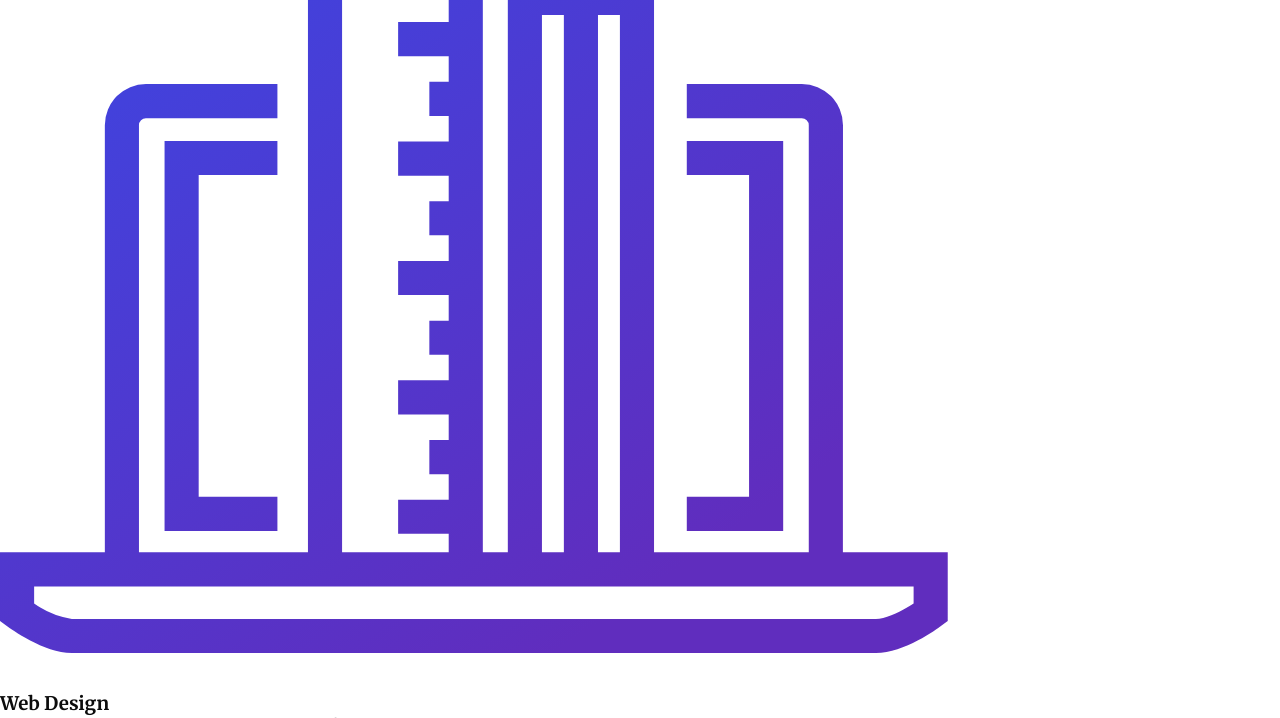
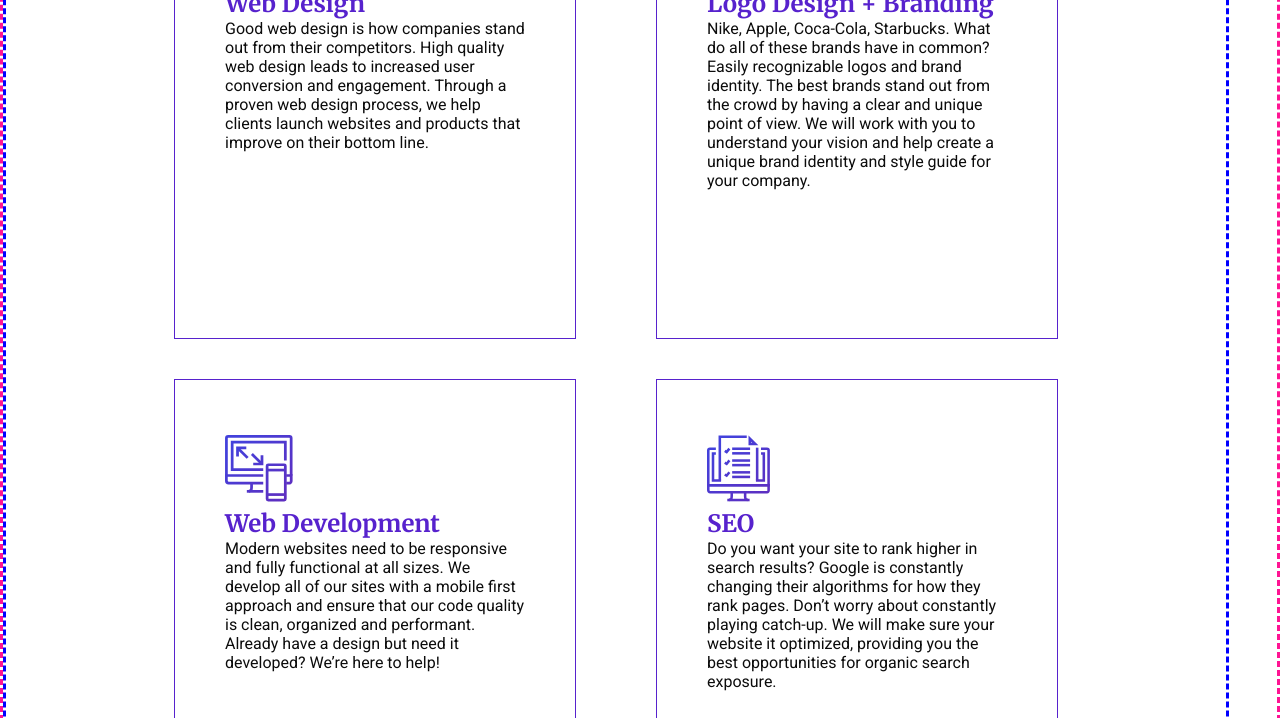
Before and after one commit to RegioProfessionals/HW_Novi_Frontend_HW4_OwnSetup, a website: page index.html in a window 1280 px wide. Shown: the part 3203-3921 px from the top of the page. Drawn offline with Linux system fonts and the light colour scheme.

Commit message:
section 3 started. Needs some alignment still.

```diff
--- a/index.html
+++ b/index.html
@@ -73,50 +73,54 @@ If this changes in the future than the code needs to be changed. -->
 
 
     <section class="section3-outer-container-3">
-        <div class="inner-container-3">
-            <article>
-                <img src="assets/icon_web-design.svg" alt="icon Web-Design">
-                <h3>Web Design</h3>
-                <p>Good web design is how companies stand out from their competitors. High quality web design leads to
+        <div class="article-section">
+            <div class="three-box-alignment">
+            <article class="boxed-article-items">
+                <img class="image-smaller" src="assets/icon_web-design.svg" alt="icon Web-Design">
+                <h3 class="boxed-article-title">Web Design</h3>
+                <p class="column-width-article">Good web design is how companies stand out from their competitors. High quality web design leads to
                     increased user conversion and engagement. Through a proven web design process, we help clients
                     launch websites and products that improve on their bottom line.</p>
             </article>
-            <article>
-                <img src="assets/icon_web-development.svg" alt="icon Web-Development">
-                <h3>Web Development</h3>
-                <p>Modern websites need to be responsive and fully functional at all sizes. We develop all of our sites
+            <article class="boxed-article-items">
+                <img class="image-smaller" src="assets/icon_web-development.svg" alt="icon Web-Development">
+                <h3 class="boxed-article-title">Web Development</h3>
+                <p class="column-width-article">Modern websites need to be responsive and fully functional at all sizes. We develop all of our sites
                     with a mobile first approach and ensure that our code quality is clean, organized and performant.
                     Already have a design but need it developed? We’re here to help!</p>
             </article>
-            <article>
-                <img src="assets/icon_ux.svg" alt="icon User Experience">
-                <h3>User Experience</h3>
-                <p>In order to build successful products you have to understand the user. We create user personas,
+            <article class="boxed-article-items">
+                <img class="image-smaller" src="assets/icon_ux.svg" alt="icon User Experience">
+                <h3 class="boxed-article-title">User Experience</h3>
+                <p class="column-width-article">In order to build successful products you have to understand the user. We create user personas,
                     wireframes and prototypes to test with users. This allows us to gather feedback which helps to shape
                     the product and can quickly eliminate potential risks – saving you time and money.</p>
             </article>
-            <article>
-                <img src="assets/icon_graphic-design.svg" alt="icon Design + Branding">
-                <h3>Logo Design + Branding</h3>
-                <p>Nike, Apple, Coca-Cola, Starbucks. What do all of these brands have in common? Easily recognizable
+            </div>
+            <div class ="three-box-alignment">
+            <article class="boxed-article-items">
+                <img class="image-smaller" src="assets/icon_graphic-design.svg" alt="icon Design + Branding">
+                <h3 class="boxed-article-title">Logo Design + Branding</h3>
+                <p class="column-width-article">Nike, Apple, Coca-Cola, Starbucks. What do all of these brands have in common? Easily recognizable
                     logos and brand identity. The best brands stand out from the crowd by having a clear and unique
                     point of view. We will work with you to understand your vision and help create a unique brand
                     identity and style guide for your company.</p>
             </article>
-            <article>
-                <img src="assets/icon_seo.svg" alt="icon SEO">
-                <h3>SEO</h3>
-                <p>Do you want your site to rank higher in search results? Google is constantly changing their
+            <article class="boxed-article-items">
+                <img class="image-smaller" src="assets/icon_seo.svg" alt="icon SEO">
+                <h3 class="boxed-article-title">SEO</h3>
+                <p class="column-width-article">Do you want your site to rank higher in search results? Google is constantly changing their
                     algorithms for how they rank pages. Don’t worry about constantly playing catch-up. We will make sure
                     your website it optimized, providing you the best opportunities for organic search exposure.</p>
             </article>
-            <article>
-                <img src="assets/icon_copywriting.svg" alt="icon Copy Writing">
-                <h3>Copy Writing</h3>
-                <p>Do you want your site to rank higher in search results? Google is constantly changing their
+            <article class="boxed-article-items">
+                <img class="image-smaller" src="assets/icon_copywriting.svg" alt="icon Copy Writing">
+                <h3 class="boxed-article-title">Copy Writing</h3>
+                <p class="column-width-article">Do you want your site to rank higher in search results? Google is constantly changing their
                     algorithms for how they rank pages. Don’t worry about constantly playing catch-up. We will make sure
                     your website it optimized, providing you the best opportunities for organic search exposure.</p>
             </article>
+            </div>
         </div>
     </section>
     <section class="section4-outer-container-4">
--- a/styles.css
+++ b/styles.css
@@ -68,6 +68,7 @@ h1, h2, h3, h4, h5, h6 .merriweather-bold {
 }
 /* ------------------------------- 3. Layout --------------------------------------- */
 /* --------------- 3.1 Reusables ----------------------- */
+
 .hero-merriweather-3rem {
     font-family: "Merriweather", serif;
     font-weight: 700;
@@ -111,6 +112,7 @@ h1, h2, h3, h4, h5, h6 .merriweather-bold {
     background-color: var(--light-grey);
 }
 .article-section {
+    border: 3px dashed blue;
     background-size: cover;
     padding-top: 6rem;
     padding-bottom: 6rem;
@@ -118,14 +120,11 @@ h1, h2, h3, h4, h5, h6 .merriweather-bold {
     padding-right: 8rem;
     display: flex;
     flex-wrap: wrap;
-
 }
 
 .inner-container-article {
     display: flex;
     justify-content: space-between;
-    /*gap: 350px;*/
-    /*align-items: stretch;*/
     width: 100%;
 }
 article {
@@ -155,13 +154,11 @@ article {
     flex: 0 1 500px;
 }
 span {
+    /*border: 4px dashed #000;*/
     display: flex;
     flex-direction: row;
-    /*justify-content: space-between;*/
-    /*width: 1000px;*/
     flex: 1 1 400px;
     min-width: 400px;
-    border: 4px dashed #000;
     box-shadow: 0 20px 20px rgba(122, 122, 122, 0.4)
  }
 .squiggle {
@@ -172,9 +169,36 @@ span {
     width: 100%;
     min-width: 400px;
 }
+.boxed-article-items {
+    border: 1px solid var(--purple);
+    padding: 50px;
+    margin: 40px;
+    min-height: 480px;
+}
+.boxed-article-title {
+    color: var(--purple);
+    font-family: "Merriweather", serif;
+    font-weight: 700;
+    font-size: 1.5rem;
+}
+
+.image-smaller {
+    max-width: 100px;
+}
+.column-width-article {
+    max-width: 300px;
+    /*padding: 20px;*/
+}
+
+.three-box-alignment {
+    margin: 0 auto;
+}
+
 .change-text {
     font-family: inherit;
 }
+
+
 
 
 
@@ -182,14 +206,31 @@ span {
 
 /* ------------------------------- 4. Areas ---------------------------------------- */
 main {
+}
 
+.section3-outer-container-3 {
+    border: 3px dashed deeppink;
+    display: flex;
+    flex-direction: row;
+    flex-wrap: wrap;
+}
+.inner-container-3 {
+
+}
+
+footer {
+    background-size: cover;
+    text-align: center;
+    background: var(--night);
+    color: var(--light-purple);
+    padding: 20px;
 }
 
 /* --------------- 4.1 Header ------------------------- */
 
 header {
     background-size: cover;
-    background-position: top;
+    background-position: center;
     background: linear-gradient(-20deg, var(--purple), var(--blue));
 }
 ul {
```
